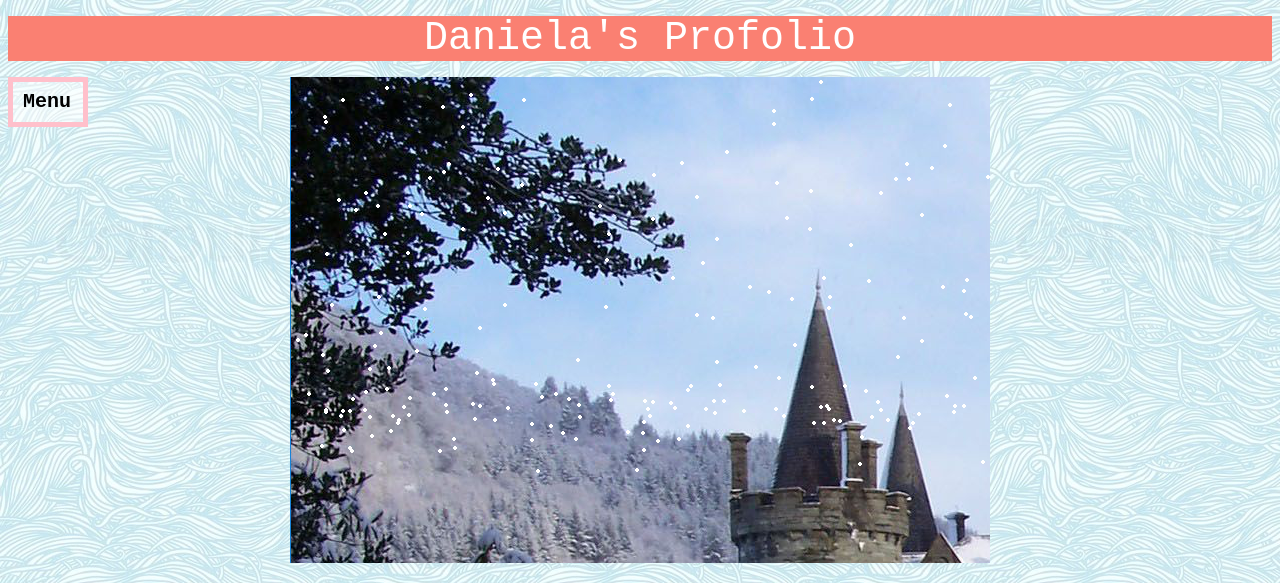
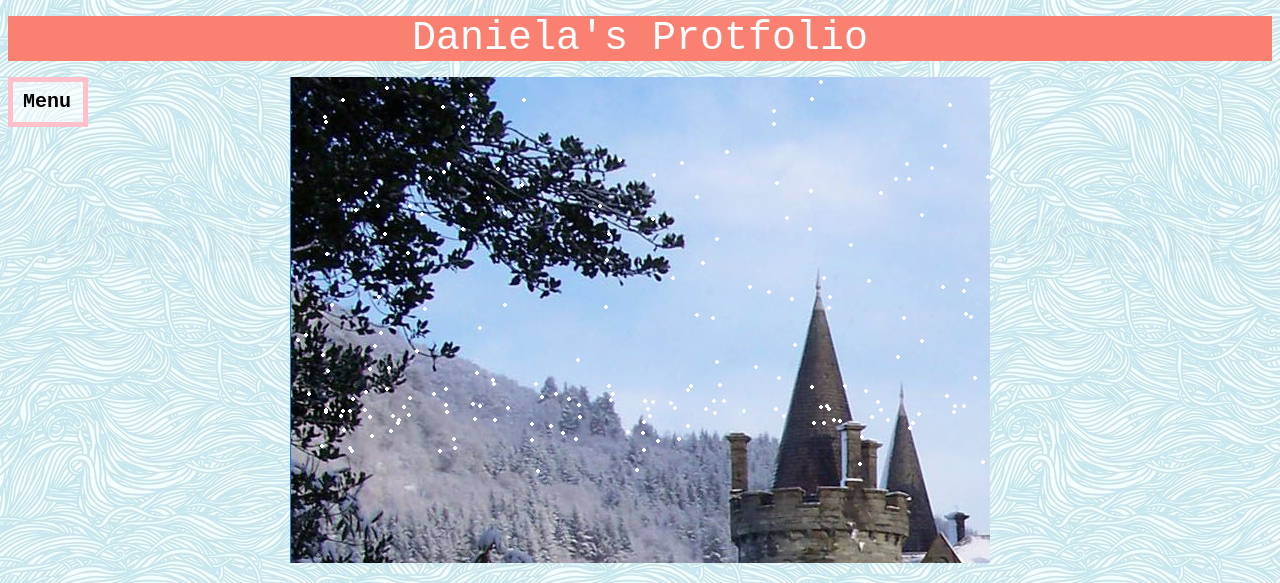
Before and after one commit to danielavazq/danielavazq, a plain HTML site: page index.html in a window 1280 px wide. Shown: the top 583 px of the page. Drawn offline with Linux system fonts and the light colour scheme.

Commit message:
Update index.html

```diff
--- a/index.html
+++ b/index.html
@@ -67,7 +67,7 @@
 	</head>
 	<body background= 'strings.jpg'>
 		<p>
-		<header>Daniela's Profolio</header>
+		<header>Daniela's Protfolio</header>
 		</p>
 		<!--SideBarAgain-->
 		<body>
```
